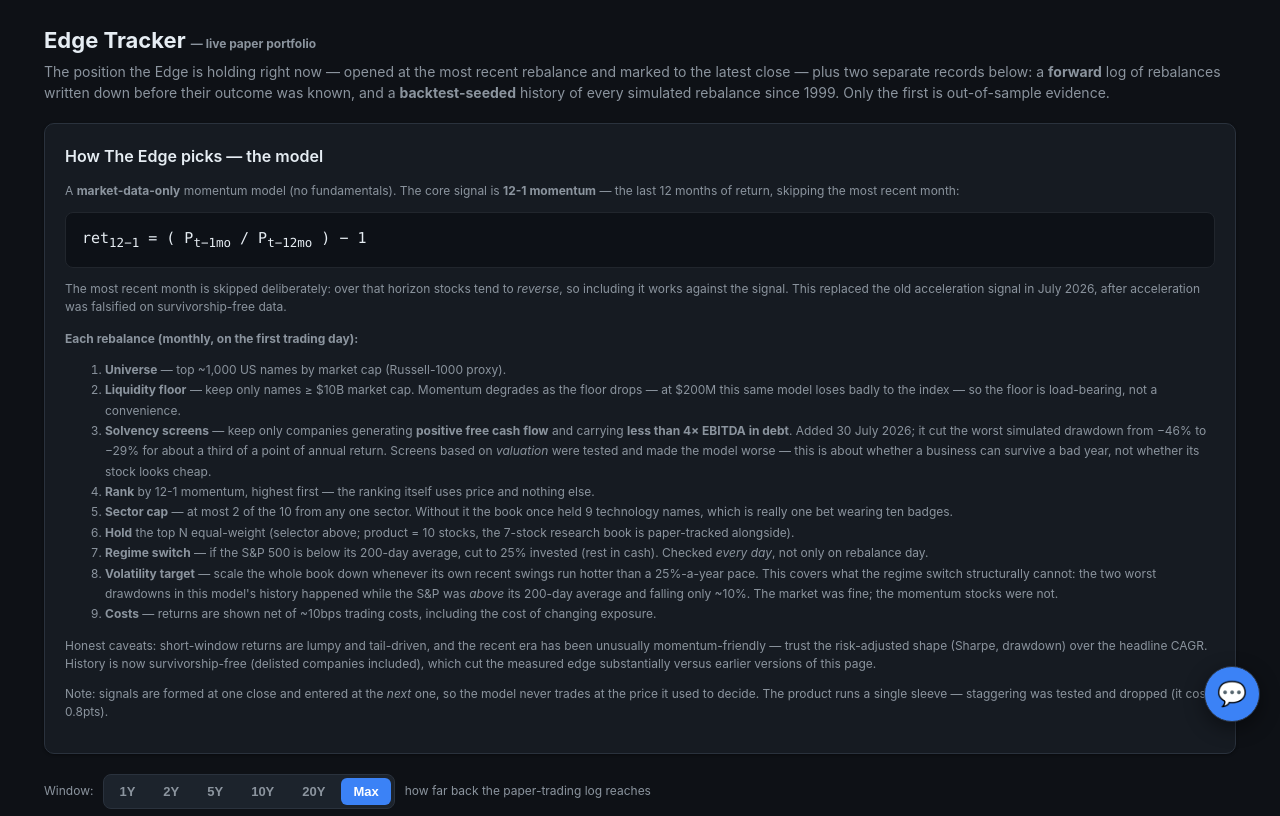
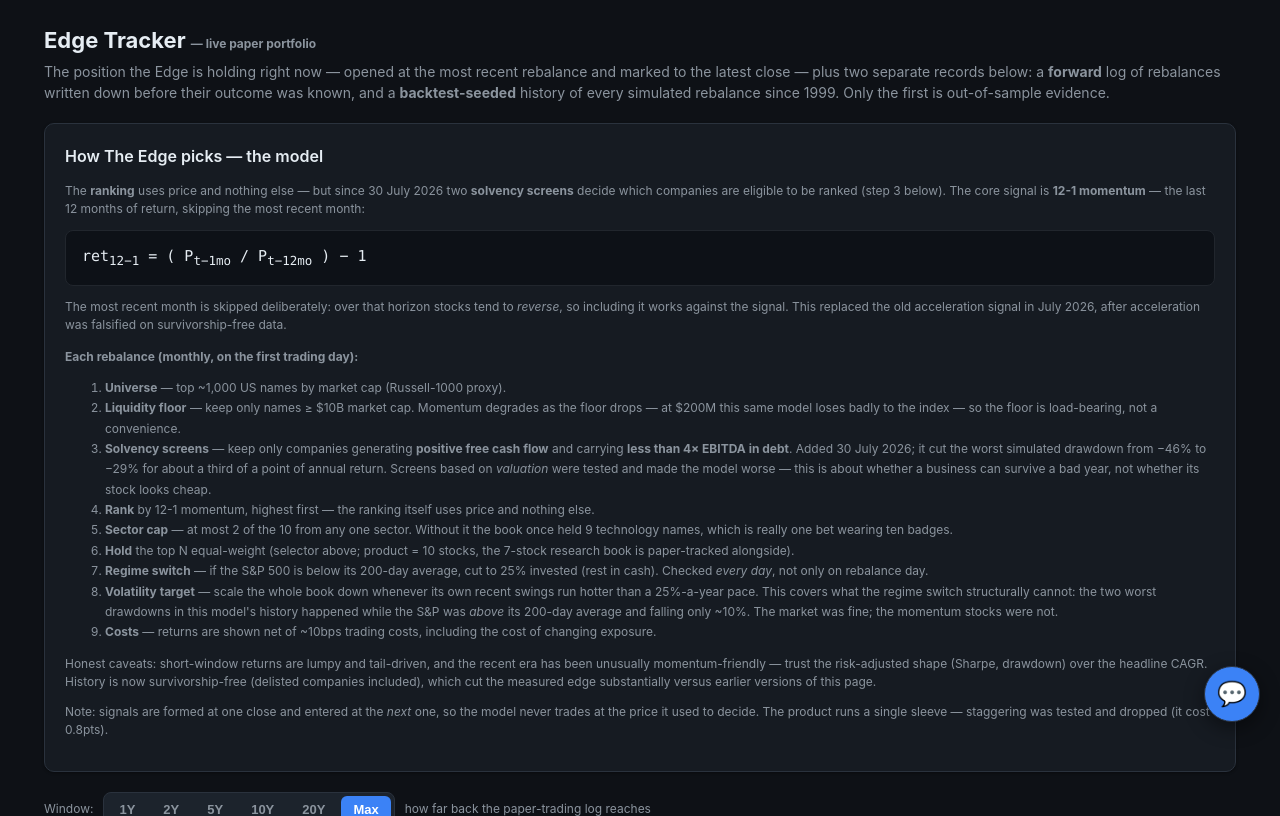
Before and after one commit to Tstansberry81/quantmodel, a Flask app: page /edge-tracker in a window 1280 px wide. Shown: the part 58-874 px from the top of the page. Run offline with Flask 3, Linux system fonts and the light colour scheme; data that the repository does not hold is empty.

Commit message:
The tracker still called itself "market-data-only (no fundamentals)"
Sitting directly above a numbered step list that now describes the solvency
screens. I swept for this claim when v5 shipped, reported both repos clean, and
missed it: my patterns were "market data only" and "no fundamentals are used",
while this reads "market-data-only" (hyphenated) and "(no fundamentals)".

Re-swept with hyphen and spacing variants across both repos. The only remaining
mentions of price-only are the ones correctly scoped to the RANKING ("ranked on
price alone ... but two screens decide eligibility"), which is the accurate
statement and should stay.

Lesson for the next sweep: grep the CONCEPT with alternation, not the exact
phrasing you happen to remember writing.

Co-Authored-By: Claude <noreply@anthropic.com>

```diff
--- a/templates/edge_tracker.html
+++ b/templates/edge_tracker.html
@@ -10,8 +10,9 @@ first is out-of-sample evidence.</p>
 
 <div class="panel">
   <h2>How The Edge picks &mdash; the model</h2>
-  <p class="small">A <b>market-data-only</b> momentum model (no fundamentals). The core signal is
-  <b>12-1 momentum</b> &mdash; the last 12 months of return, skipping the most recent month:</p>
+  <p class="small">The <b>ranking</b> uses price and nothing else &mdash; but since 30 July 2026 two
+  <b>solvency screens</b> decide which companies are eligible to be ranked (step 3 below). The core
+  signal is <b>12-1 momentum</b> &mdash; the last 12 months of return, skipping the most recent month:</p>
   <div style="font-family:ui-monospace,Menlo,Consolas,monospace;background:#0d1117;border:1px solid #21262d;
               border-radius:8px;padding:14px 16px;margin:10px 0;font-size:15px;color:#e6edf3;overflow-x:auto">
     ret<sub>12&minus;1</sub>&nbsp;=&nbsp;(&nbsp;P<sub>t&minus;1mo</sub>&nbsp;/&nbsp;P<sub>t&minus;12mo</sub>&nbsp;)&nbsp;&minus;&nbsp;1
```
